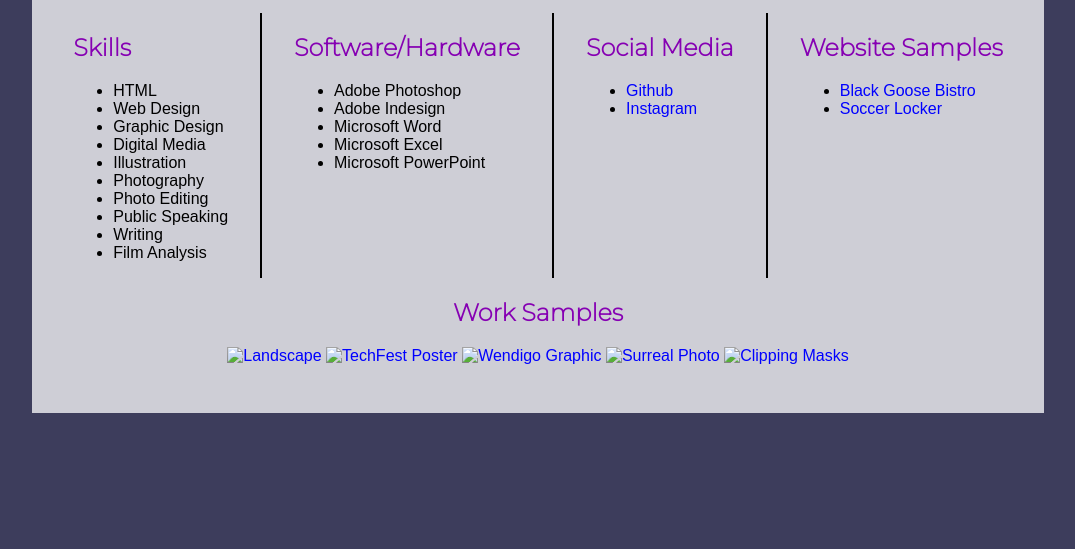
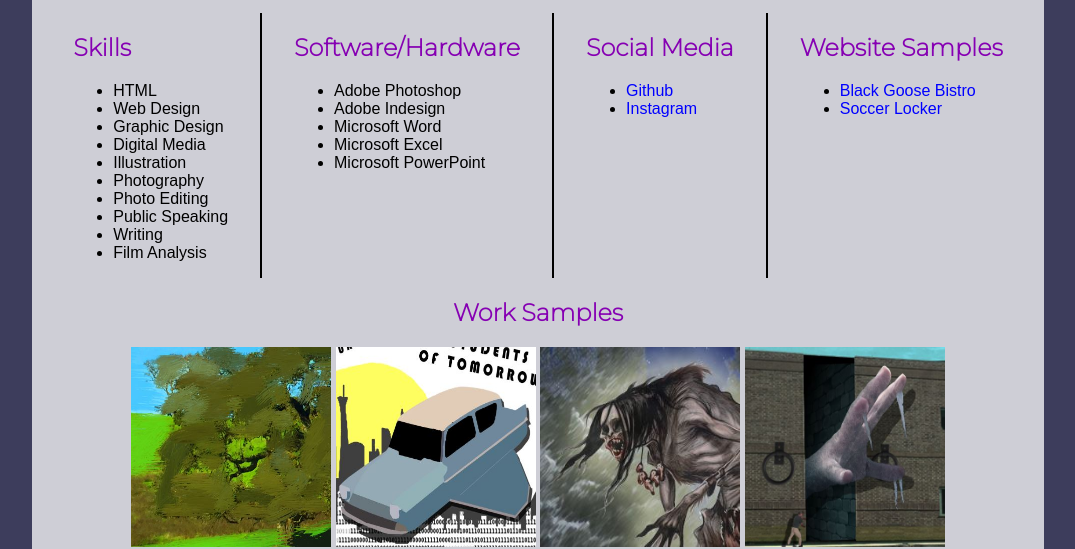
Before and after one commit to amgue-create/fid, a plain HTML site: page resume/index.html in a window 1280 px wide. Shown: the part 252-801 px from the top of the page, without its empty margins (102-1177 px from the left). Drawn offline with Linux system fonts and the light colour scheme; the site is published under a folder, as on GitHub Pages, so addresses that start at the root find nothing.

Commit message:
Update index.html

```diff
--- a/resume/index.html
+++ b/resume/index.html
@@ -65,11 +65,11 @@ I am working on my public speaking skills as well. In my free time I like to pla
 <div class="section5">
 <h2 class="heading2">Work Samples</h2>
 <p>
-  <a href="landscape.html"><img src="/thumbnails/landscape_thumbnail.JPG" alt="Landscape" width="200" height="200"></a>
-  <a href="techfest.html"><img src="/thumbnails/techfest_thumbnail.JPG" alt="TechFest Poster" width="200" height="200"></a>
-  <a href="wendigo.html"><img src="/thumbnails/wendigo_thumbnail.JPG" alt="Wendigo Graphic" width="200" height="200"></a>
-  <a href="surrealism.html"><img src="/thumbnails/surrealism_thumbnail.JPG" alt="Surreal Photo" width="200" height="200"></a>
-  <a href="clipping.html"><img src="/thumbnails/clipping_thumbnail.JPG" alt="Clipping Masks" width="200" height="200"></a>
+  <a href="landscape.html"><img src="thumbnails/landscape_thumbnail.JPG" alt="Landscape" width="200" height="200"></a>
+  <a href="techfest.html"><img src="thumbnails/techfest_thumbnail.JPG" alt="TechFest Poster" width="200" height="200"></a>
+  <a href="wendigo.html"><img src="thumbnails/wendigo_thumbnail.JPG" alt="Wendigo Graphic" width="200" height="200"></a>
+  <a href="surrealism.html"><img src="thumbnails/surrealism_thumbnail.JPG" alt="Surreal Photo" width="200" height="200"></a>
+  <a href="clipping.html"><img src="thumbnails/clipping_thumbnail.JPG" alt="Clipping Masks" width="200" height="200"></a>
 </p>
 </div>
 
```
